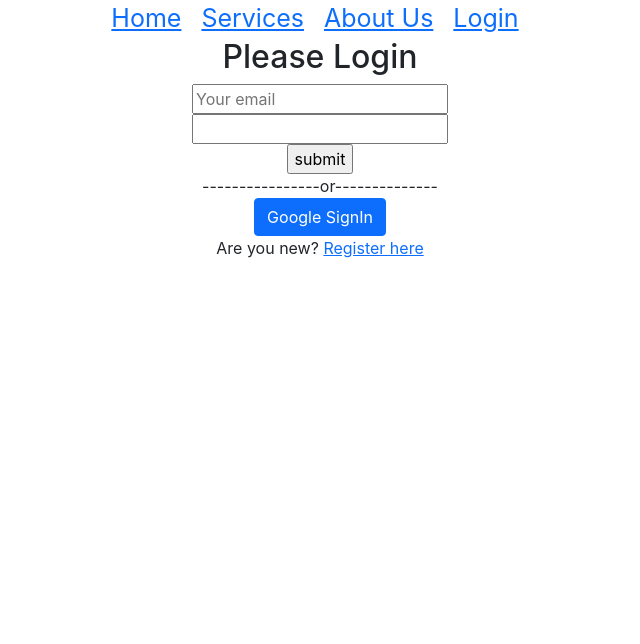
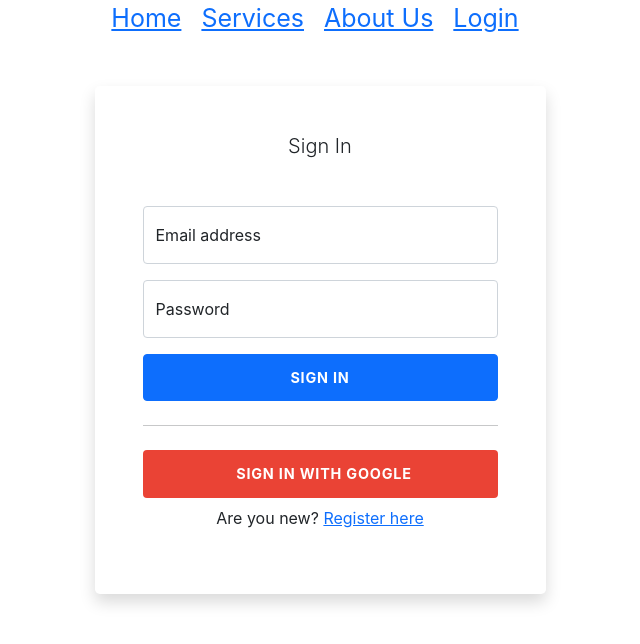
Before and after one commit to MashodRana/animal-care, a React (Create React App) app: page /login in a window 1280 px wide. Shown: the top 644 px of the page, without its empty margins (320-960 px from the left). Built offline with nearby package versions, Linux system fonts and the light colour scheme; no server answers.

Commit message:
signin and signup and logout done.

```diff
--- a/src/components/Login/Login.css
+++ b/src/components/Login/Login.css
@@ -0,0 +1,15 @@
+.btn-login {
+    font-size: 0.9rem;
+    letter-spacing: 0.05rem;
+    padding: 0.75rem 1rem;
+}
+
+.btn-google {
+    color: white !important;
+    background-color: #ea4335;
+}
+
+.btn-facebook {
+    color: white !important;
+    background-color: #3b5998;
+}
--- a/src/components/Login/Login.jsx
+++ b/src/components/Login/Login.jsx
@@ -1,30 +1,90 @@
-import React from "react";
+import React, { useState } from "react";
 import { Link } from "react-router-dom";
+import { useHistory } from "react-router";
 import useFirebase from "../../hooks/useFirebase";
+import "./Login.css"
 
-const Login = ()=>{
-    const {user, signInUsingGoogle} = useFirebase();
+const Login = () => {
+    const history  = useHistory();
+    const { user, signInUsingGoogle, signInUsingEmailPassword } = useFirebase();
+    const [userEmail, setUserEmail] = useState('');
+    const [userPassword, setUserPassword] = useState('');
+    const handleSignIn = (evnt) => {
+        evnt.preventDefault();
+        signInUsingEmailPassword(userEmail, userPassword);
+        history.push('/home');
+    }
+
+    const handleUserEmailInput = (evnt) => {
+        setUserEmail(evnt.target.value);
+    }
+    const handleUserPasswordInput = (evnt) => {
+        setUserPassword(evnt.target.value);
+    }
+
     return (
         <div>
-            <div>
-                <h2>Please Login</h2>
-                <form onSubmit="">
-                    <input type="email" placeholder="Your email" />
-                    <br />
-                    <input type="password" />
-                    <br />
-                    <input type="submit" value="submit" />
+            <div class="container">
+                <div class="row">
+                    <div class="col-sm-9 col-md-7 col-lg-5 mx-auto">
+                        <div class="card border-0 shadow rounded-3 my-5">
+                            <div class="card-body p-4 p-sm-5">
+                                <h5 class="card-title text-center mb-5 fw-light fs-5">Sign In</h5>
+                                <form onSubmit={handleSignIn}>
+                                    <div class="form-floating mb-3">
+                                        <input
+                                            type="email"
+                                            class="form-control"
+                                            id="floatingInput"
+                                            placeholder="name@example.com"
+                                            onChange={handleUserEmailInput}
+                                            value={userEmail}
+                                        />
+                                        <label for="floatingInput">Email address</label>
+                                    </div>
+                                    <div class="form-floating mb-3">
+                                        <input
+                                            type="password"
+                                            class="form-control"
+                                            id="floatingPassword"
+                                            placeholder="Password"
+                                            onChange={handleUserPasswordInput}
+                                            value={userPassword}
+                                        />
+                                        <label for="floatingPassword">Password</label>
+                                    </div>
 
-                </form>
-                <div>----------------or--------------</div>
-                <div>
-                    <button
-                    className="btn btn-primary"
-                    onClick={signInUsingGoogle}
-                    >Google SignIn</button>
+                                    {/* <div class="form-check mb-3">
+                                        <input class="form-check-input" type="checkbox" value="" id="rememberPasswordCheck" />
+                                        <label class="form-check-label" for="rememberPasswordCheck">
+                                            Remember password
+                                        </label>
+                                    </div> */}
+                                    <div class="d-grid">
+                                        <button
+                                            class="btn btn-primary btn-login text-uppercase fw-bold"
+                                            type="submit"
+
+                                        >Sign in</button>
+                                    </div>
+                                </form>
+                                <hr class="my-4" />
+                                <div class="d-grid mb-2">
+                                    <button class="btn btn-google btn-login text-uppercase fw-bold" type="button" onClick={signInUsingGoogle}>
+                                        <i class="fab fa-google me-2"></i> Sign in with Google
+                                    </button>
+                                </div>
+                                {/* <div class="d-grid">
+                                    <button class="btn btn-facebook btn-login text-uppercase fw-bold" type="button">
+                                        <i class="fab fa-facebook-f me-2"></i> Sign in with Facebook
+                                    </button>
+                                </div> */}
+                                <p>Are you new? <Link to="/register">Register here</Link> </p>
+
+                            </div>
+                        </div>
+                    </div>
                 </div>
-
-                <p>Are you new? <Link to="/register">Register here</Link> </p>
             </div>
         </div>
     );
--- a/src/components/Register/Register.jsx
+++ b/src/components/Register/Register.jsx
@@ -1,12 +1,13 @@
 import React, { useState } from "react";
 import { useHistory } from "react-router";
+import { Link } from "react-router-dom";
 import useFirebase from "../../hooks/useFirebase";
 
 const Register = () => {
     const [userName, setUserName] = useState("");
     const [userEmail, setUserEmail] = useState("");
     const [userPassword, setPassword] = useState("");
-    const {registerWithEmailPassword} = useFirebase();
+    const { registerWithEmailPassword } = useFirebase();
     const history = useHistory();
     const handleRegistration = (evnt) => {
         evnt.preventDefault();
@@ -15,57 +16,88 @@ const Register = () => {
 
     }
 
-    const handleNameInput = (evnt)=>{
+    const handleNameInput = (evnt) => {
         setUserName(evnt.target.value);
     }
 
-    const handleEmailInput = (evnt)=>{
+    const handleUserEmailInput = (evnt) => {
         setUserEmail(evnt.target.value);
         console.log(userEmail);
     }
 
-    const handlePasswordInput = (evnt)=>{
+    const handleUserPasswordInput = (evnt) => {
         setPassword(evnt.target.value);
     }
 
     return (
-        <div className="container">
-            <div className="d-flex justify-content-center">
+        <div>
+            <div class="container">
+                <div class="row">
+                    <div class="col-sm-9 col-md-7 col-lg-5 mx-auto">
+                        <div class="card border-0 shadow rounded-3 my-5">
+                            <div class="card-body p-4 p-sm-5">
+                                <h5 class="card-title text-center mb-5 fw-light fs-5">Sign In</h5>
                                 <form onSubmit={handleRegistration}>
-                <div class="mb-3">
-                        <label class="form-label">Name</label>
+                                    <div class="form-floating mb-3">
                                         <input
                                             type="text"
                                             class="form-control"
-                            name="name"
-                            onChange = {handleNameInput}
+                                            id="floatingInput"
+                                            placeholder="Mashod Rana"
+                                            onChange={handleNameInput}
+                                            value={userName}
                                         />
+                                        <label for="floatingInput">Name</label>
                                     </div>
-                    <div class="mb-3">
-                        <label for="exampleInputEmail1" class="form-label">Email address</label>
+                                    <div class="form-floating mb-3">
                                         <input
                                             type="email"
                                             class="form-control"
-                            id="exampleInputEmail1"
-                            name="email"
-                            onChange = {handleEmailInput}
+                                            id="floatingInput"
+                                            placeholder="name@example.com"
+                                            onChange={handleUserEmailInput}
                                             value={userEmail}
                                         />
+                                        <label for="floatingInput">Email address</label>
                                     </div>
-                    <div class="mb-3">
-                        <label for="exampleInputPassword1" class="form-label">Password</label>
+                                    <div class="form-floating mb-3">
                                         <input
                                             type="password"
                                             class="form-control"
-                            id="exampleInputPassword1"
-                            name="passowrd"
-                            onChange = {handlePasswordInput}
+                                            id="floatingPassword"
+                                            placeholder="Password"
+                                            onChange={handleUserPasswordInput}
                                             value={userPassword}
                                         />
+                                        <label for="floatingPassword">Password</label>
                                     </div>
 
-                    <button type="submit" class="btn btn-primary">Register</button>
+                                    {/* <div class="form-check mb-3">
+                                        <input class="form-check-input" type="checkbox" value="" id="rememberPasswordCheck" />
+                                        <label class="form-check-label" for="rememberPasswordCheck">
+                                            Remember password
+                                        </label>
+                                    </div> */}
+                                    <div class="d-grid">
+                                        <button
+                                            class="btn btn-primary btn-login text-uppercase fw-bold"
+                                            type="submit"
+
+                                        >Sign in</button>
+                                    </div>
                                 </form>
+
+                                {/* <div class="d-grid">
+                                    <button class="btn btn-facebook btn-login text-uppercase fw-bold" type="button">
+                                        <i class="fab fa-facebook-f me-2"></i> Sign in with Facebook
+                                    </button>
+                                </div> */}
+                                <p>Already an user? <Link to="/login">Login here</Link> </p>
+
+                            </div>
+                        </div>
+                    </div>
+                </div>
             </div>
         </div>
     );
--- a/src/hooks/useFirebase.jsx
+++ b/src/hooks/useFirebase.jsx
@@ -5,12 +5,14 @@ import {
 } from "firebase/auth";
 
 import initializeAuthentication from "../Firebase/firebase.init";
+import { useHistory } from "react-router";
 
 initializeAuthentication();
 
 const useFirebase = () => {
     const [user, setUser] = useState({});
     const [error, setError] = useState("");
+    const history = useHistory();
 
     const auth = getAuth();
     const googleProvider = new GoogleAuthProvider();
@@ -20,15 +22,15 @@ const useFirebase = () => {
             .then(result => {
                 const user = result.user;
                 console.log(user);
-
+                history.push('/home');
             })
             .catch(error => {
                 setError(error.message);
             });
     };
 
-    const registerWithEmailPassword = (name, email, password) => {
-        createUserWithEmailAndPassword(auth, email, password)
+    const registerWithEmailPassword = async (name, email, password) => {
+        await createUserWithEmailAndPassword(auth, email, password)
             .then(userCredential => {
                 const user = userCredential.user;
                 console.log("new user credential:", user);
@@ -37,12 +39,12 @@ const useFirebase = () => {
                 console.log(error.message);
             })
 
-        updateProfile(auth.currentUser, {
+            console.log(name);
+        await updateProfile(auth.currentUser, {
             displayName: name
         })
             .then(() => {
-                // Profile updated!
-                // ...
+                console.log("name update done.")
             })
             .catch((error) => {
                 console.log(error.message);
```
Lines whose indentation alone changed are shown as unchanged.
